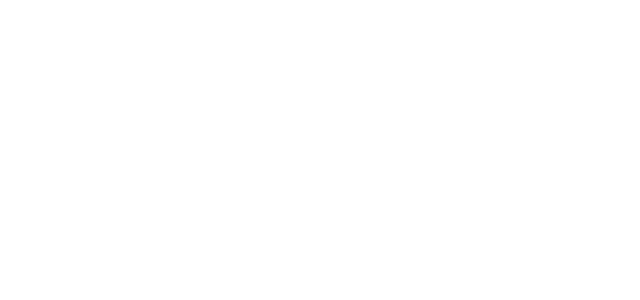
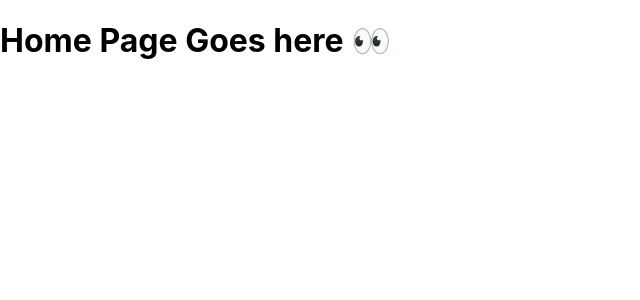
Before and after one commit to sheenasany/portfolio, a React (Create React App) app in the folder client/: page / in a window 1280 px wide. Before the commit this address had no page. Shown: the top 300 px of the page, without its empty margins (0-640 px from the left). Built offline with nearby package versions, Linux system fonts and the light colour scheme.

Commit message:
added Home component and routes App

```diff
--- a/client/src/Components/App.js
+++ b/client/src/Components/App.js
@@ -1,7 +1,7 @@
 // import { useState, useEffect } from "react";
 import {Routes, Route} from "react-router-dom";
 import About from "./About";
-
+import Home from "./Home";
 
 function App() {
 
@@ -9,6 +9,7 @@
   return (
     <div className="App">
       <Routes>
+        <Route path="/" element={<Home />}/>
         <Route path="/about" element={<About />}/>
       </Routes>
     </div>
```
